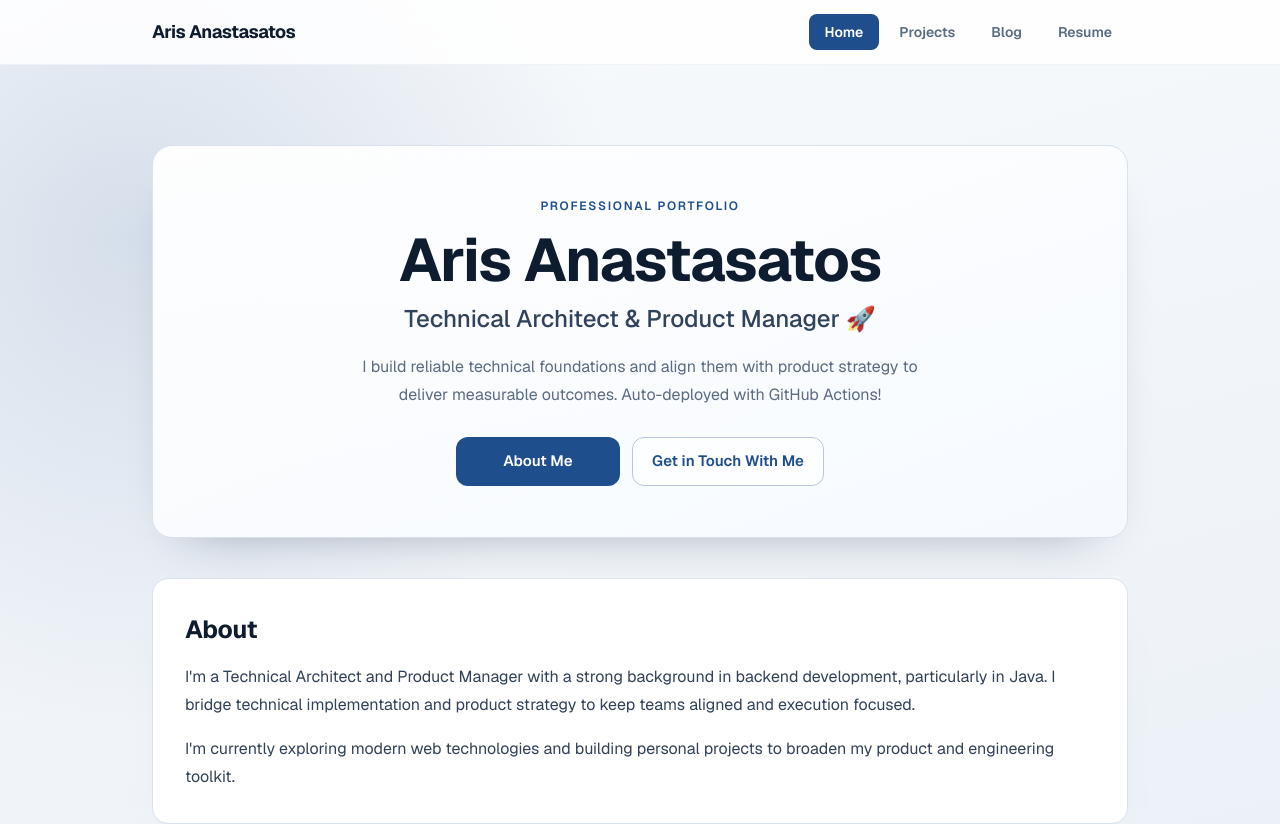
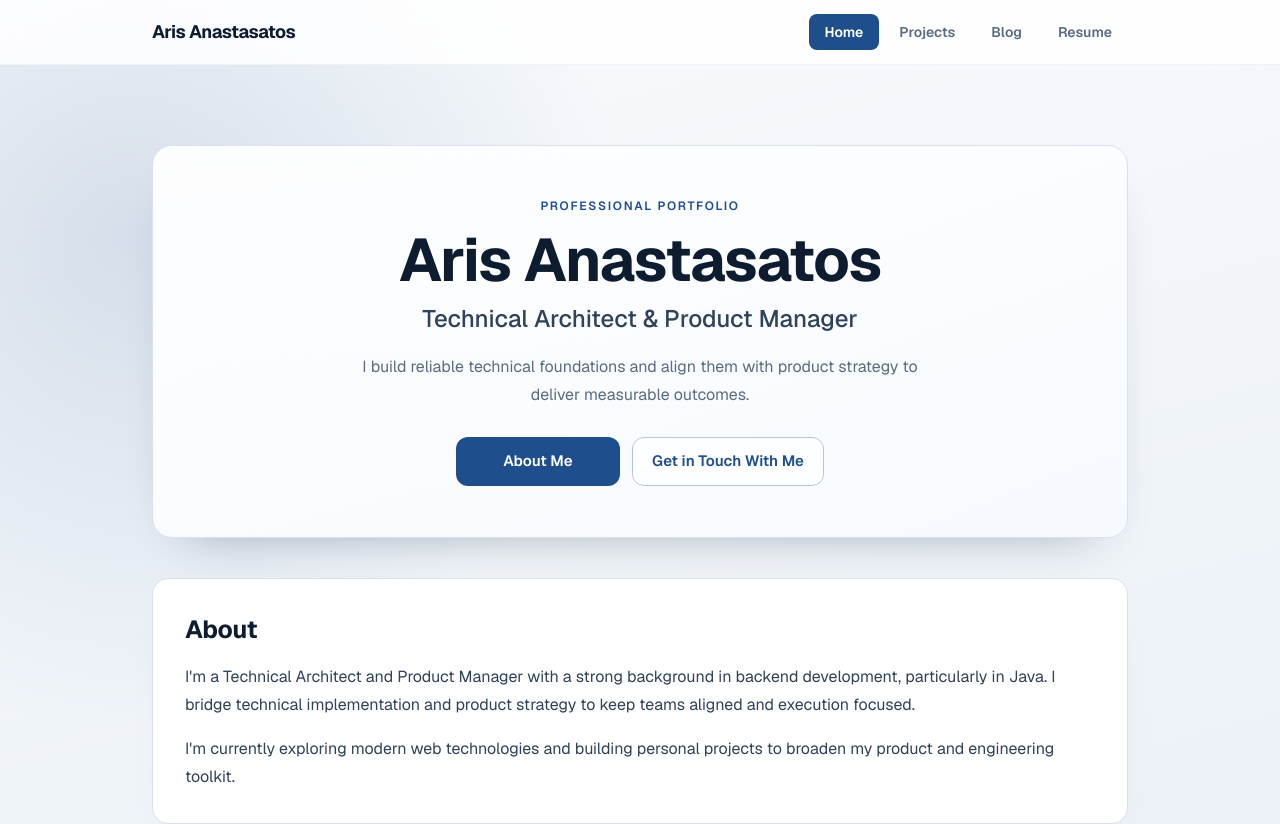
Before and after one commit to ArisAna/arisan-frontend, a Next.js app: page / in a window 1280 px wide. Shown: the top 824 px of the page. Built offline with nearby package versions, Linux system fonts and the light colour scheme.

Commit message:
Clean up test content, restore proper homepage text

```diff
--- a/app/page.tsx
+++ b/app/page.tsx
@@ -10,10 +10,10 @@ export default function Home() {
         <section className="hero">
           <p className="eyebrow">Professional Portfolio</p>
           <h1 className="hero-title">Aris Anastasatos</h1>
-          <p className="hero-subtitle">Technical Architect & Product Manager 🚀</p>
+          <p className="hero-subtitle">Technical Architect & Product Manager</p>
           <p className="hero-description">
             I build reliable technical foundations and align them with product strategy to
-            deliver measurable outcomes. Auto-deployed with GitHub Actions!
+            deliver measurable outcomes.
           </p>
           <div className="flex flex-wrap justify-center gap-3">
             <a href="#about" className="btn btn-primary">
```
Also changed, not shown: 40 other files (tests, documents, lock files or other folders).
